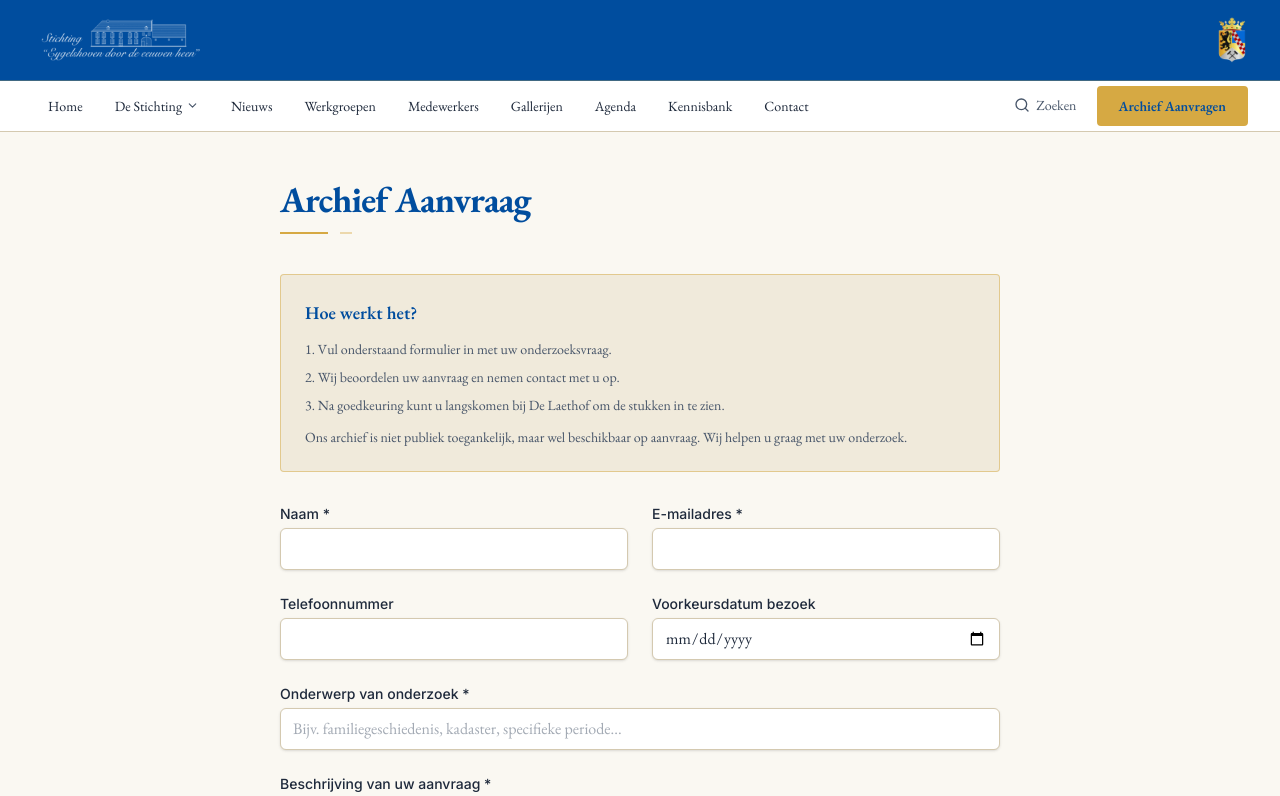
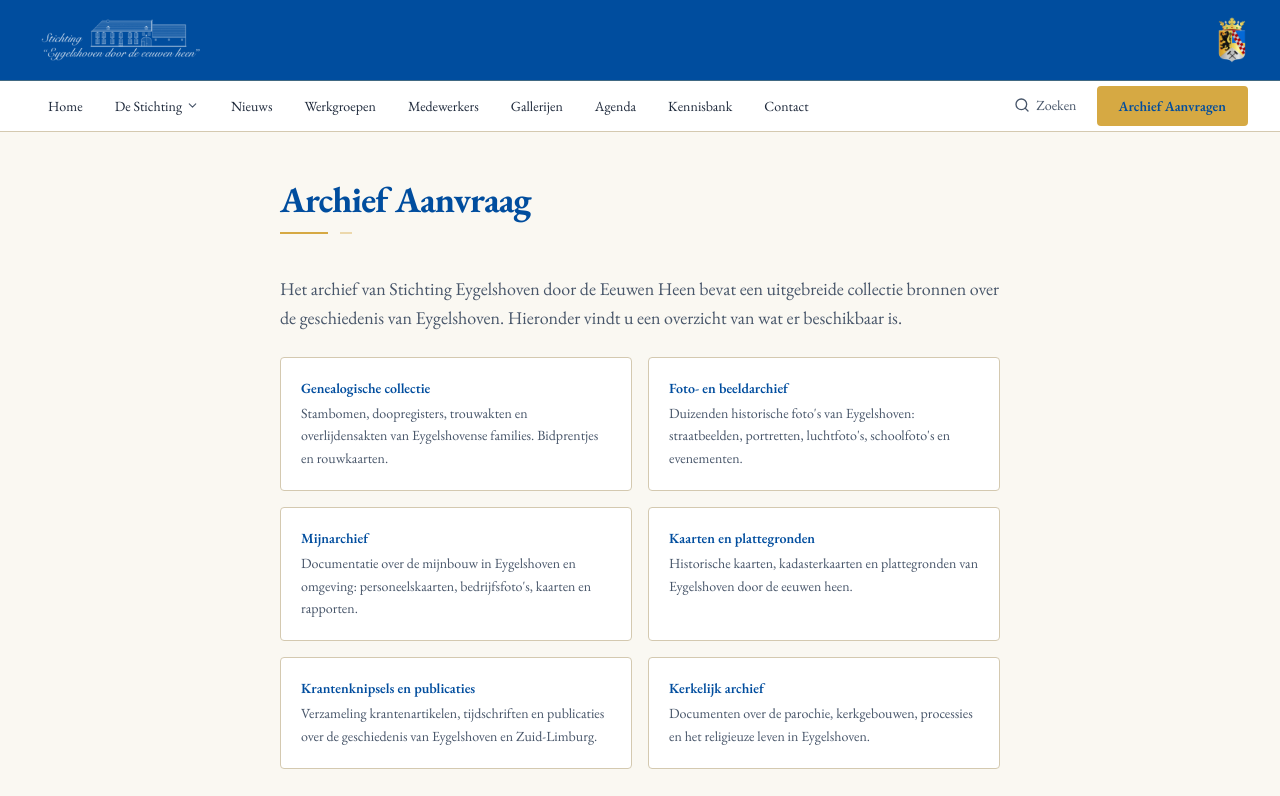
Before and after one commit to nahnova/seddeh-v2, a Next.js app: page /archief-aanvraag in a window 1280 px wide. Shown: the top 796 px of the page. Built offline with nearby package versions, Linux system fonts and the light colour scheme.

Commit message:
feat: add archive collection overview to archief-aanvraag page
Co-Authored-By: Claude Opus 4.6 <noreply@anthropic.com>

```diff
--- a/src/app/archief-aanvraag/page.tsx
+++ b/src/app/archief-aanvraag/page.tsx
@@ -31,6 +31,39 @@ const breadcrumbJsonLd = {
   ],
 };
 
+const archiveCollections = [
+  {
+    title: "Genealogische collectie",
+    description:
+      "Stambomen, doopregisters, trouwakten en overlijdensakten van Eygelshovense families. Bidprentjes en rouwkaarten.",
+  },
+  {
+    title: "Foto- en beeldarchief",
+    description:
+      "Duizenden historische foto's van Eygelshoven: straatbeelden, portretten, luchtfoto's, schoolfoto's en evenementen.",
+  },
+  {
+    title: "Mijnarchief",
+    description:
+      "Documentatie over de mijnbouw in Eygelshoven en omgeving: personeelskaarten, bedrijfsfoto's, kaarten en rapporten.",
+  },
+  {
+    title: "Kaarten en plattegronden",
+    description:
+      "Historische kaarten, kadasterkaarten en plattegronden van Eygelshoven door de eeuwen heen.",
+  },
+  {
+    title: "Krantenknipsels en publicaties",
+    description:
+      "Verzameling krantenartikelen, tijdschriften en publicaties over de geschiedenis van Eygelshoven en Zuid-Limburg.",
+  },
+  {
+    title: "Kerkelijk archief",
+    description:
+      "Documenten over de parochie, kerkgebouwen, processies en het religieuze leven in Eygelshoven.",
+  },
+];
+
 export default function ArchiefAanvraagPage() {
   return (
     <div className="mx-auto max-w-3xl px-4 py-12 sm:px-6">
@@ -39,6 +72,31 @@ export default function ArchiefAanvraagPage() {
         dangerouslySetInnerHTML={{ __html: JSON.stringify(breadcrumbJsonLd) }}
       />
       <PageHeading title="Archief Aanvraag" />
+
+      {/* Archive overview */}
+      <div className="mb-10">
+        <p className="font-serif text-lg leading-relaxed text-text-light">
+          Het archief van Stichting Eygelshoven door de Eeuwen Heen bevat een
+          uitgebreide collectie bronnen over de geschiedenis van Eygelshoven.
+          Hieronder vindt u een overzicht van wat er beschikbaar is.
+        </p>
+
+        <div className="mt-6 grid gap-4 sm:grid-cols-2">
+          {archiveCollections.map((col) => (
+            <div
+              key={col.title}
+              className="rounded-sm border border-border bg-white p-5"
+            >
+              <h3 className="font-serif text-sm font-semibold text-primary-dark">
+                {col.title}
+              </h3>
+              <p className="mt-1 font-serif text-sm leading-relaxed text-text-light">
+                {col.description}
+              </p>
+            </div>
+          ))}
+        </div>
+      </div>
 
       <div className="rounded-sm border border-gold/50 bg-cream-dark p-6">
         <h2 className="font-serif text-lg font-semibold text-primary-dark">
```
